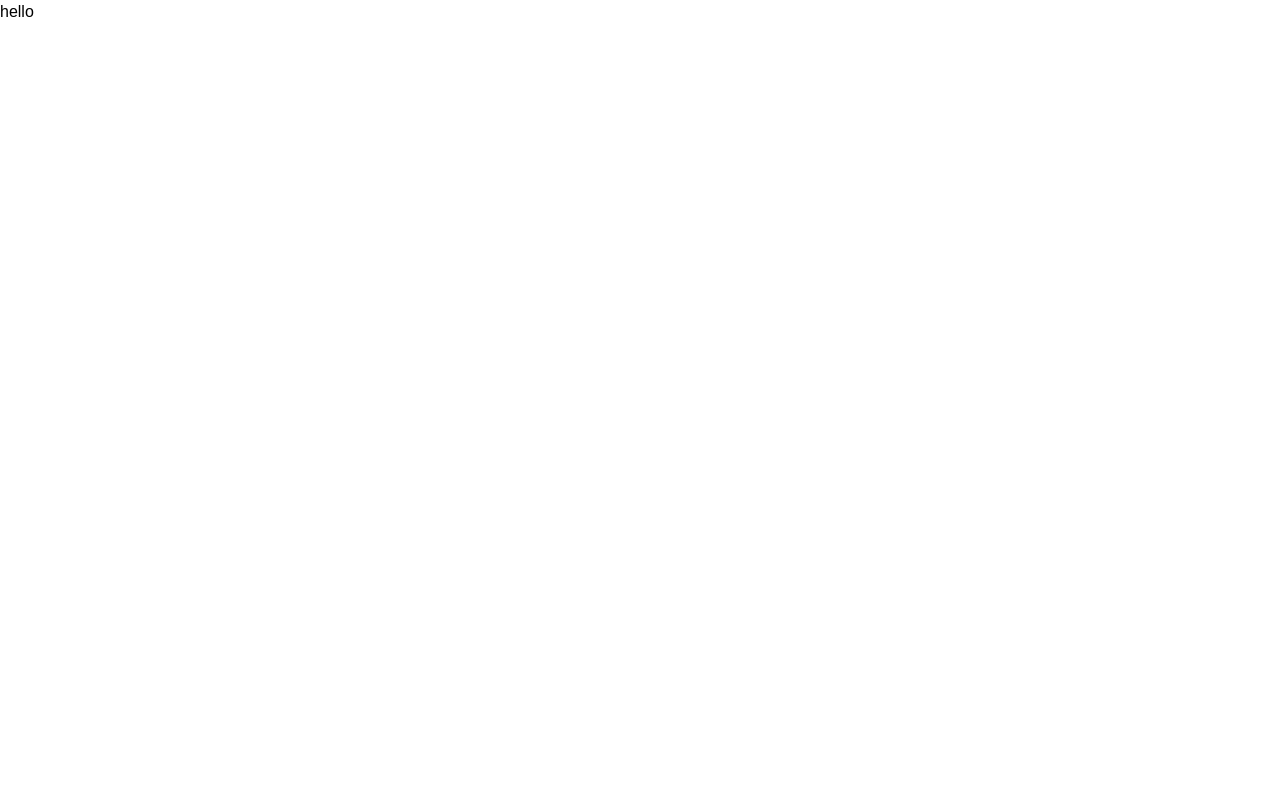
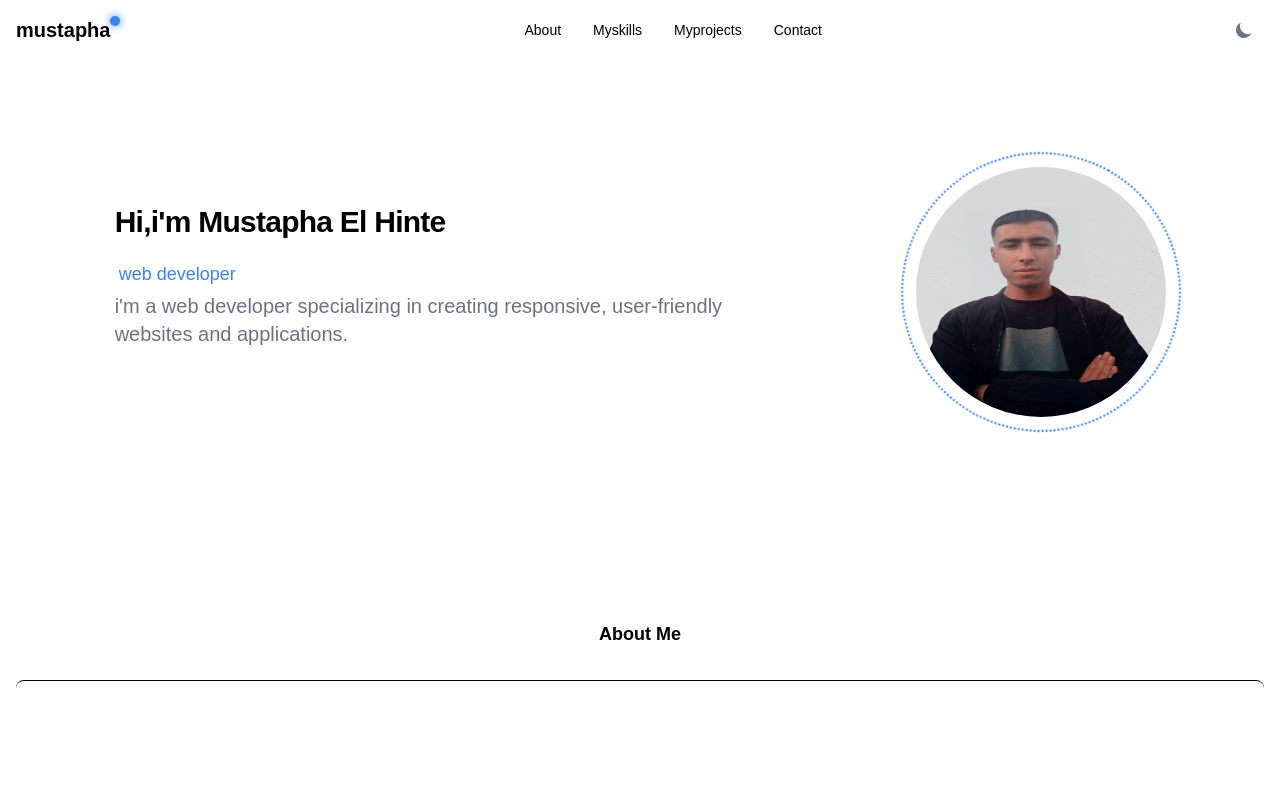
Before and after one commit to mst1253/myportfolio, a Next.js app: page / in a window 1280 px wide. Shown: the top 792 px of the page. Built offline with nearby package versions, Linux system fonts and the light colour scheme.

Commit message:
update again

```diff
--- a/app/page.tsx
+++ b/app/page.tsx
@@ -5,7 +5,9 @@ import Footer from "../compons/footer/footer"
 export default function Home() {
   return (
      <div className="container mx-auto grid gap-40">
-        hello
+       <Header />
+        <Main />
+        <Footer />
      </div>
   )
 }
```
